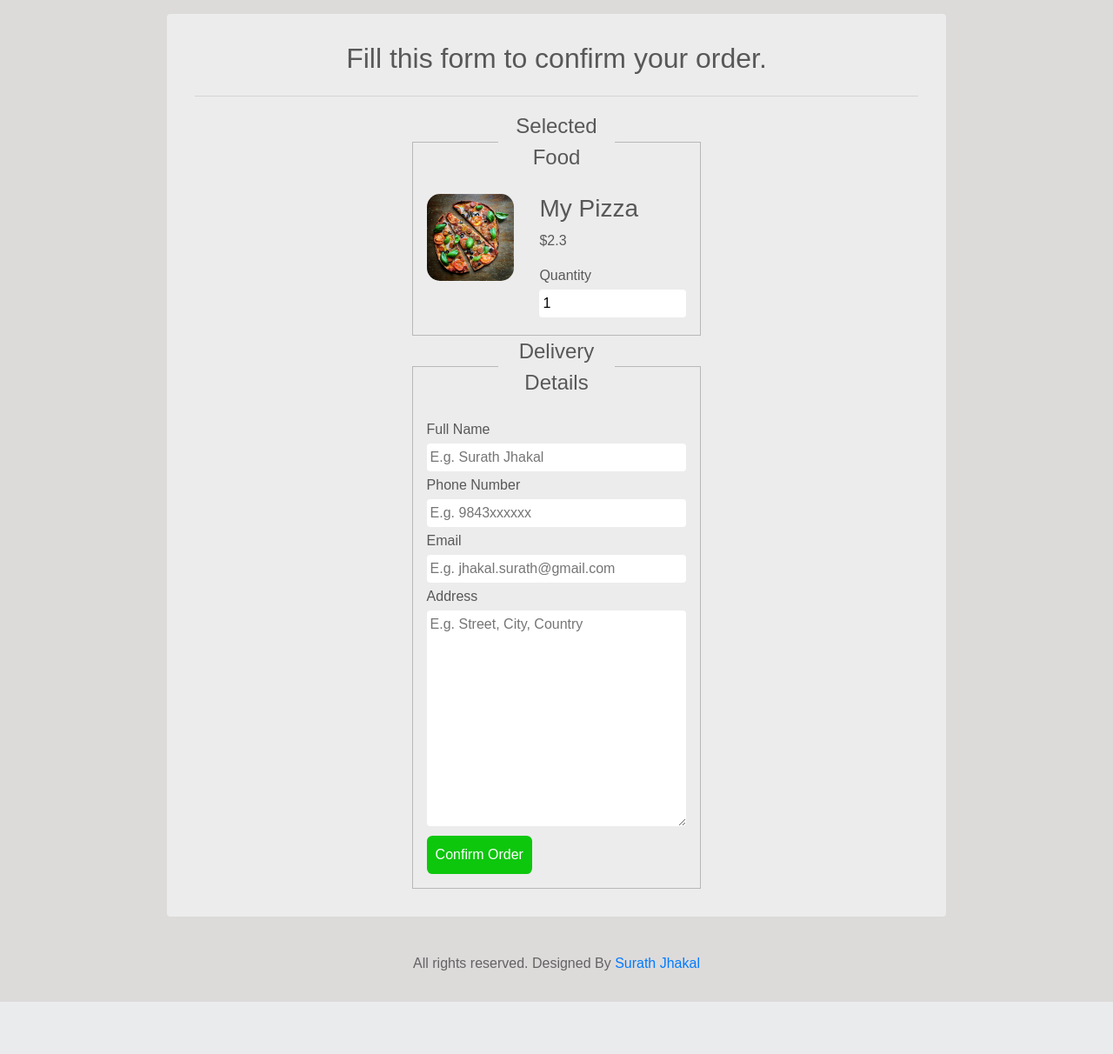
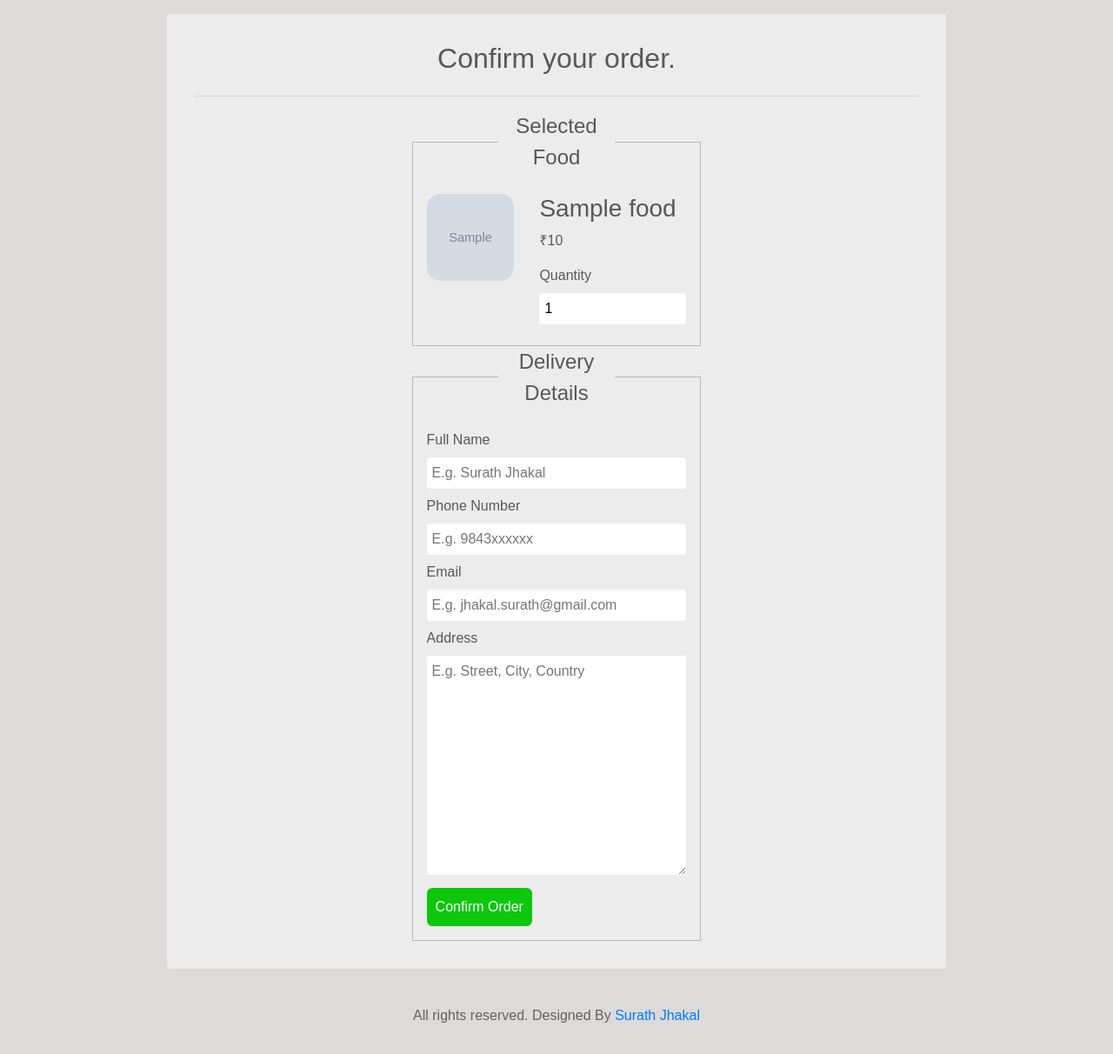
Before and after one commit to surathjhakal/Food-ordering-app, a PHP site: page /food-app/order.php?id=1 in a window 1280 px wide. Shown: the part 80-1292 px from the top of the page at 87% size. Before the commit the page ends 1232 px from the top, so only its background shows below. Run offline with PHP 8.4, Linux system fonts and the light colour scheme; tables that the repository leaves empty or names only in its code hold one stand-in row (values such as "Sample post"); grey boxes marked "Sample" are stand-in pictures.

Commit message:
completed the food search bar thing and linked the order page when user tries to click order now

```diff
--- a/css/foods.css
+++ b/css/foods.css
@@ -16,6 +16,7 @@
   outline: none;
   border: none;
   border-radius: 2rem;
+  width: 100%;
 }
 .food_search:focus {
   box-shadow: 0 0 6px rgb(212, 82, 82);
--- a/css/order.css
+++ b/css/order.css
@@ -39,12 +39,12 @@ legend {
 .food_quantity,
 .user_data_info {
   background-color: white;
-  padding: 4px;
+  padding: 6px;
   border: none;
   outline: none;
   border-radius: 4px;
   width: 100%;
-  margin: 4px 0;
+  margin: 8px 0;
 }
 .order_submit {
   padding: 10px;
--- a/pages/categoryFoods.php
+++ b/pages/categoryFoods.php
@@ -48,7 +48,7 @@
                   Made with lots of something..
                 </p>
                 <p class="food_star">⭐⭐⭐⭐⭐</p>
-                <a href="order.php" class="food_menu_orderNow">Order Now</a>
+                <a href="<?php echo SITEURL; ?>order.php?id=<?php echo $row['id'] ?>" class="food_menu_orderNow">Order Now</a>
               </div>
             </div>
             <?php
--- a/pages/order.php
+++ b/pages/order.php
@@ -1,9 +1,18 @@
+<?php include('../config/constants.php') ?>
+<?php
+  $id=$_GET['id'];
+  $sql="SELECT * FROM food WHERE id=$id";
+  $result=mysqli_query($conn,$sql);
+  $data=mysqli_fetch_assoc($result);
+  mysqli_close($conn);
+?>
+
 <?php include('reuseComponents/base.php') ?>
     <div class="food_order">
     <?php include('reuseComponents/navbar.php') ?>
       <div class="food_order_content">
         <h2 class="food_order_content_title">
-          Fill this form to confirm your order.
+          Confirm your order.
         </h2>
         <hr />
         <form action="#" class="food_order_form">
@@ -12,15 +21,15 @@
 
             <div class="food_order_imgage_top">
               <img
-                src="../images/menu-pizza.jpg"
-                alt="Chicke Hawain Pizza"
+                src="../images/<?php echo $data["image_name"]; ?>"
+                alt="food image"
                 class="food_order_image"
               />
             </div>
 
             <div class="food_order_info">
-              <h3>My Pizza</h3>
-              <p class="food_price">$2.3</p>
+              <h3><?php echo $data["title"]; ?></h3>
+              <p class="food_price"><?php echo "₹".$data["price"]; ?></p>
 
               <div>Quantity</div>
               <input
```
Also changed, not shown: pages/foods.php (+25 -9 lines).
